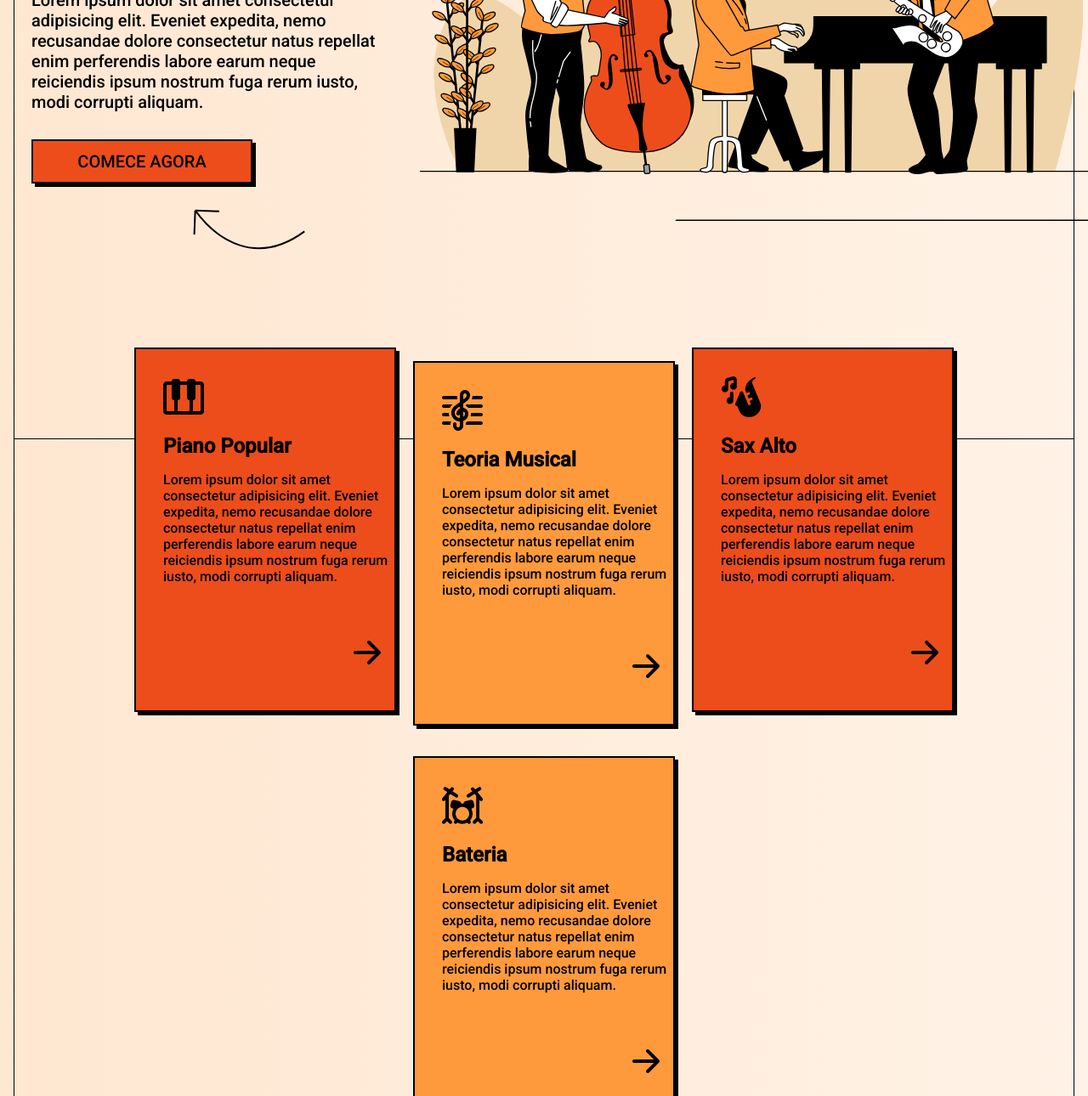
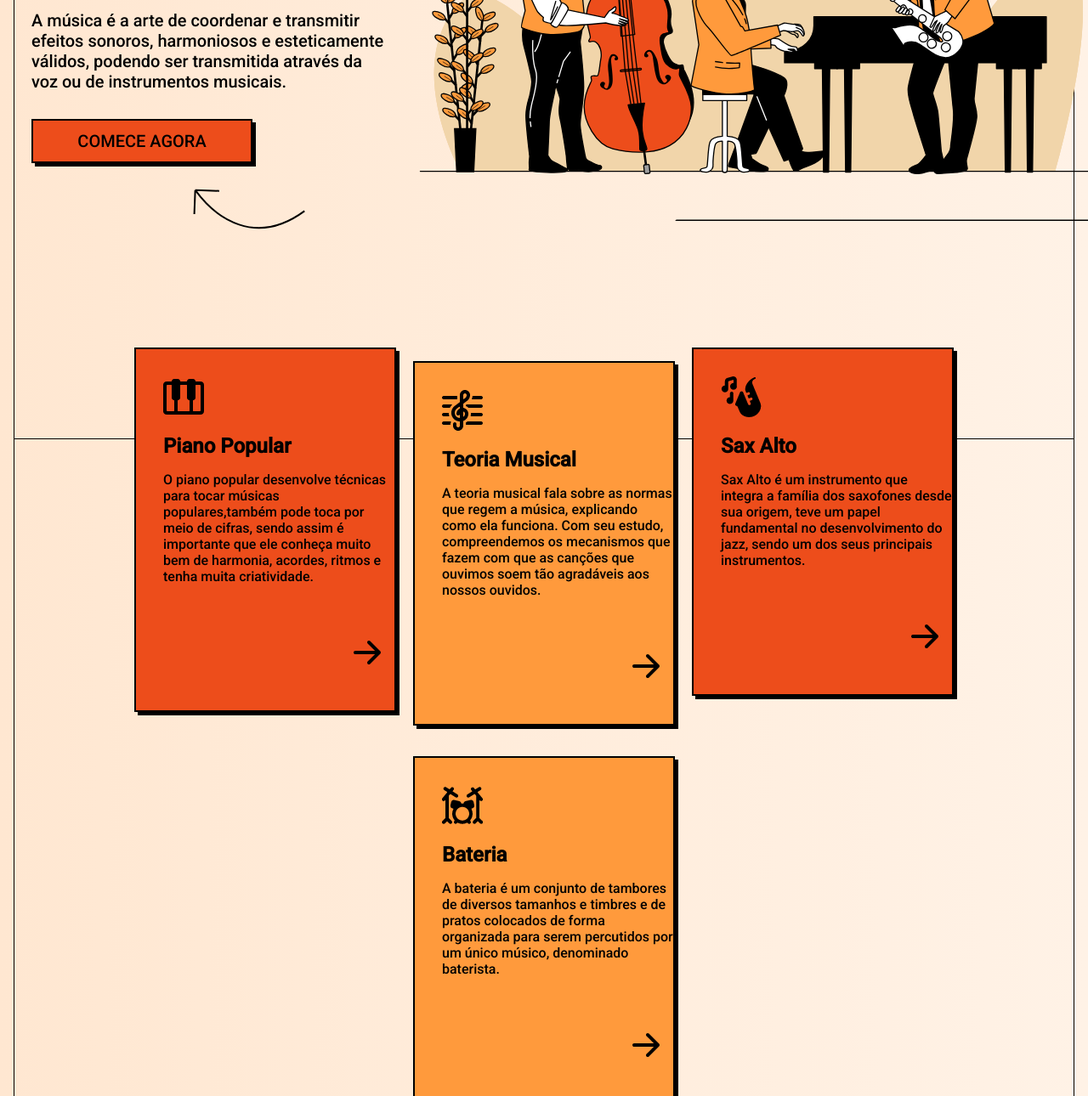
Before and after one commit to AryanneGoncalves/Toms-Jazz-School, a plain HTML site: page index.html in a window 1280 px wide. Shown: the part 434-1724 px from the top of the page at 85% size. Drawn offline with Linux system fonts and the light colour scheme.

Commit message:
commit inicial

```diff
--- a/index.html
+++ b/index.html
@@ -32,7 +32,7 @@
                 <img src="img/hero-img.svg" alt="Banda de Jazz">
                 <div>
                     <h1 class="mt-2"> Crie algo <span class="text-primary decoration">impactante</span> com música </h1>
-                    <p class="mt-2 mb-2">Lorem ipsum dolor sit amet consectetur adipisicing elit. Eveniet expedita, nemo recusandae dolore consectetur natus repellat enim perferendis labore earum neque reiciendis ipsum nostrum fuga rerum iusto, modi corrupti aliquam.</p>
+                    <p class="mt-2 mb-2"> A música é a arte de coordenar e transmitir efeitos sonoros, harmoniosos e esteticamente válidos, podendo ser transmitida através da voz ou de instrumentos musicais.</p>
                     <a href="#" class="button">comece agora</a>
                 </div>
             </div>
@@ -43,7 +43,7 @@
                 <article class="card">
                     <img src="img/piano.png" alt="icone de tecla de piano">
                     <strong>Piano Popular</strong>
-                    <p>Lorem ipsum dolor sit amet consectetur adipisicing elit. Eveniet expedita, nemo recusandae dolore consectetur natus repellat enim perferendis labore earum neque reiciendis ipsum nostrum fuga rerum iusto, modi corrupti aliquam.</p>
+                    <p>O piano popular desenvolve técnicas para tocar músicas populares,também pode toca por meio de cifras, sendo assim é importante que ele conheça muito bem de harmonia, acordes, ritmos e tenha muita criatividade.</p>
                     <a href="#">
                         <img src="img/arrow-right.svg" class="mb-2" alt="ir para pagina do curso">
                     </a>
@@ -52,7 +52,7 @@
                 <article class="card" >
                     <img src="img/clef.png" alt="o icone da clave do sol">
                     <strong>Teoria Musical</strong>
-                    <p>Lorem ipsum dolor sit amet consectetur adipisicing elit. Eveniet expedita, nemo recusandae dolore consectetur natus repellat enim perferendis labore earum neque reiciendis ipsum nostrum fuga rerum iusto, modi corrupti aliquam.</p>
+                    <p>A teoria musical fala sobre as normas que regem a música, explicando como ela funciona. Com seu estudo, compreendemos os mecanismos que fazem com que as canções que ouvimos soem tão agradáveis aos nossos ouvidos.</p>
                 <a href="#">
                     <img src="img/arrow-right.svg" class="mb-2" alt="ir para pagina do curso">
                 </a>
@@ -61,7 +61,7 @@
              <article class="card">
                 <img src="img/sax.png" alt=" icone do saxofone">
                 <strong>Sax Alto</strong>
-                <p>Lorem ipsum dolor sit amet consectetur adipisicing elit. Eveniet expedita, nemo recusandae dolore consectetur natus repellat enim perferendis labore earum neque reiciendis ipsum nostrum fuga rerum iusto, modi corrupti aliquam.</p>
+                <p>Sax Alto é um instrumento que integra a família dos saxofones desde sua origem, teve um papel fundamental no desenvolvimento do jazz, sendo um dos seus principais instrumentos.</p>
                 <a href="#">
                     <img src="img/arrow-right.svg" class="mb-2" alt="ir para pagina do curso">
                 </a>
@@ -70,7 +70,7 @@
              <article class="card">
                 <img src="img/drums.png" alt="icone da bateria">
                 <strong>Bateria</strong>
-                <p>Lorem ipsum dolor sit amet consectetur adipisicing elit. Eveniet expedita, nemo recusandae dolore consectetur natus repellat enim perferendis labore earum neque reiciendis ipsum nostrum fuga rerum iusto, modi corrupti aliquam.</p>
+                <p>A bateria é um conjunto de tambores de diversos tamanhos e timbres e de pratos colocados de forma organizada para serem percutidos por um único músico, denominado baterista.</p>
                 <a href="#">
                     <img src="img/arrow-right.svg" class="mb-2" alt="ir para pagina do curso">
                 </a>
@@ -87,7 +87,7 @@
         <div class="container">
             <div class="about-column ">
                 <img src="img/logo.svg" alt="Tom's Jazz School" class=" mt-1 mb-1">
-                <p class="mb-2">Lorem ipsum dolor sit amet consectetur, adipisicing elit. Nobis iure impedit aliquam suscipit deleniti aliquid odit. Commodi nisi repudiandae nam aspernatur inventore labore. Quisquam, ipsa nisi. Facere voluptatibus quae libero?</p>
+                <p class="mb-2">A música é considerada por diversos autores como uma prática cultural e humana. Não se conhece nenhuma civilização ou agrupamento que não possua manifestações musicais próprias.</p>
             </div>
             <nav class="mb-2">
                 <a href="#">Inicio</a>
```
